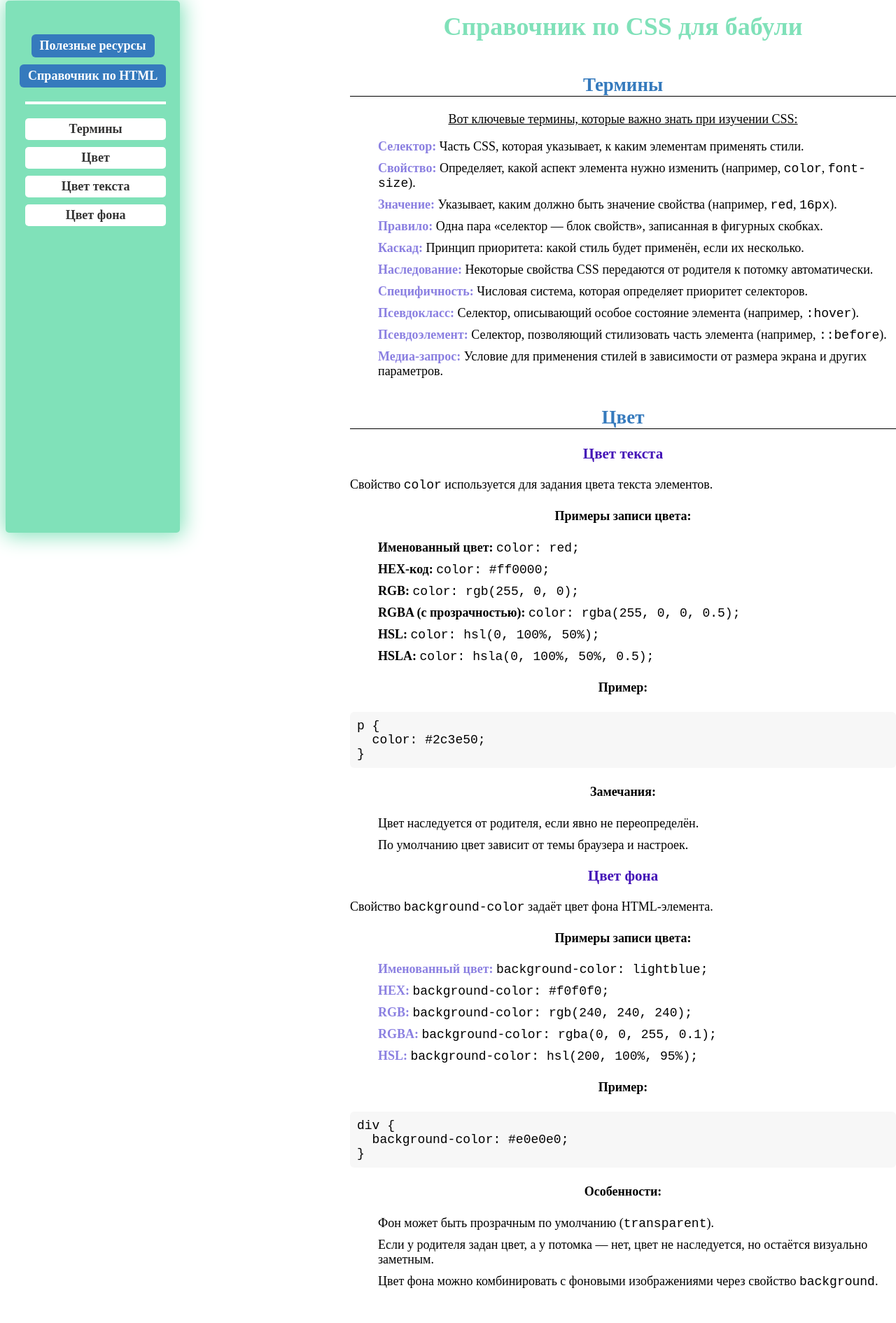
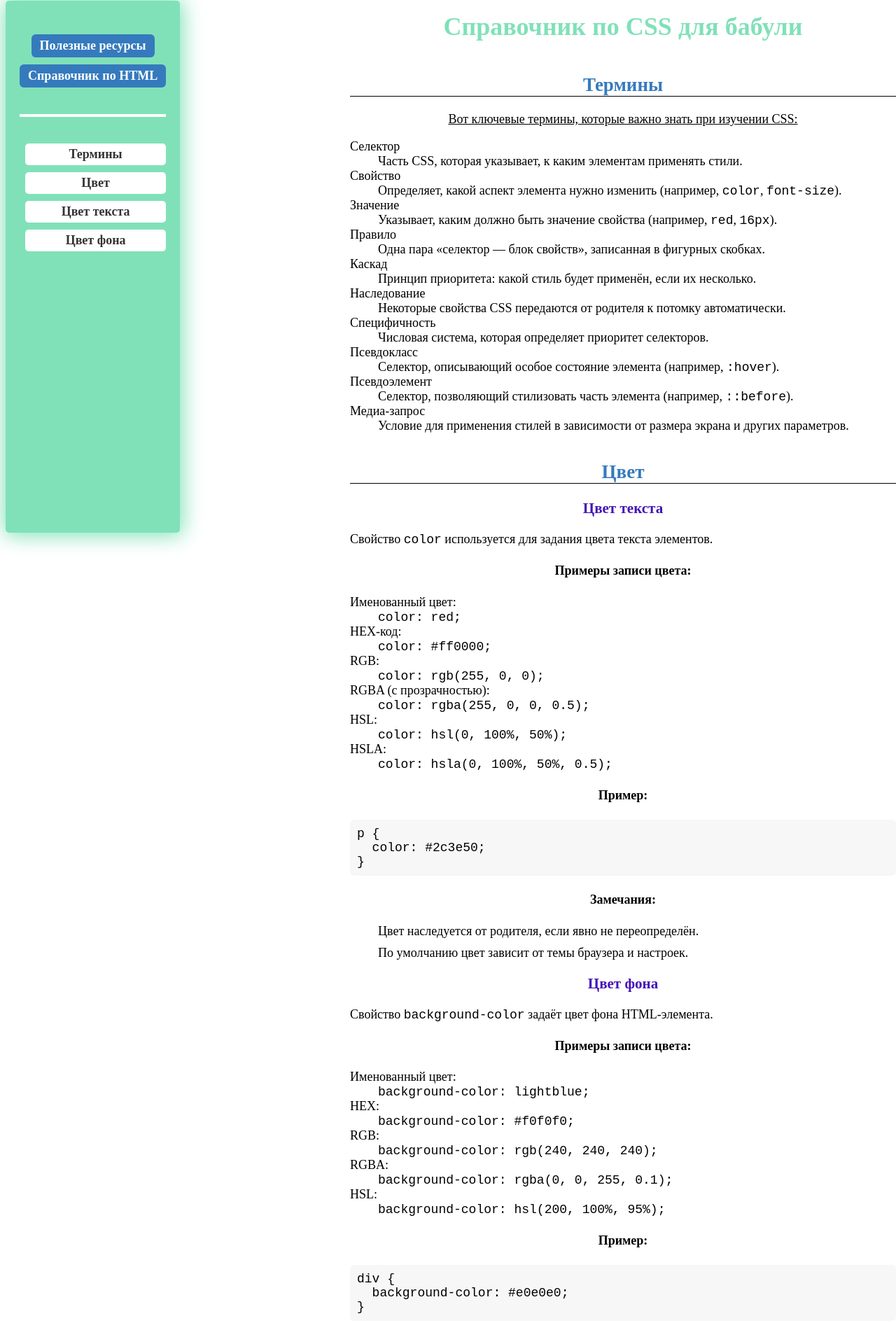
Before and after one commit to zaicenkolili42/-, a plain HTML site: page CSS-book/css.html in a window 1280 px wide. Shown: the part 7-1897 px from the top of the page at 70% size. Before the commit the page ends 1866 px from the top, so only its background shows below. Drawn offline with Linux system fonts and the light colour scheme.

Commit message:
Update style and index files with layout improvements and semantic corrections
Updated CSS with adjusted heights and margins for better layout, replaced `<ul>` with `<dl>` for terminology lists, and added semantic corrections in index.html (e.g., `<html lang="ru">`, `<!DOCTYPE html>`). Improved overall structure and accessibility.

```diff
--- a/CSS-book/css.html
+++ b/CSS-book/css.html
@@ -9,11 +9,11 @@
   <body>
     <aside class="sidebar">
       <ul class="TOC">
-          <li><a href="../Useful-links/useful-links.html" target="_self" class="external-link useful-links">Полезные ресурсы</a></li>
-
-          <a href="../index.html" target="_self" class="external-link HTML-part">Справочник по HTML</a>
-        </li>
-        <hr />
+        <li><a href="../Useful-links/useful-links.html" target="_self" class="external-link useful-links">Полезные ресурсы</a></li>
+        <li><a href="../index.html" target="_self" class="external-link HTML-part">Справочник по HTML</a></li>
+      </ul>
+      <hr />
+      <ul class="TOC">
         <li class="nav-el"><a href="#terms" class="nav-links">Термины</a></li>
         <li class="nav-el"><a href="#color" class="nav-links">Цвет</a></li>
         <li class="nav-el">
@@ -32,99 +32,60 @@
           <p class="default-text">
             Вот ключевые термины, которые важно знать при изучении CSS:
           </p>
-          <ul>
-            <li>
-              <strong>Селектор</strong>
-              Часть CSS, которая указывает, к каким элементам применять стили.
-            </li>
+          <dl>
+            <dt>Селектор</dt>
+            <dd>Часть CSS, которая указывает, к каким элементам применять стили.</dd>
 
-            <li>
-              <strong>Свойство</strong>
-              Определяет, какой аспект элемента нужно изменить (например,
-              <code>color</code>, <code>font-size</code>).
-            </li>
-            <li>
-              <strong>Значение</strong>
-              Указывает, каким должно быть значение свойства (например,
-              <code>red</code>, <code>16px</code>).
-            </li>
+            <dt>Свойство</dt>
+            <dd>Определяет, какой аспект элемента нужно изменить (например, <code>color</code>, <code>font-size</code>).</dd>
 
-            <li>
-              <strong>Правило</strong>
-              Одна пара «селектор — блок свойств», записанная в фигурных
-              скобках.
-            </li>
+            <dt>Значение</dt>
+            <dd>Указывает, каким должно быть значение свойства (например, <code>red</code>, <code>16px</code>).</dd>
 
-            <li>
-              <strong>Каскад</strong>
-              Принцип приоритета: какой стиль будет применён, если их несколько.
-            </li>
+            <dt>Правило</dt>
+            <dd>Одна пара «селектор — блок свойств», записанная в фигурных скобках.</dd>
 
-            <li>
-              <strong>Наследование</strong>
-              Некоторые свойства CSS передаются от родителя к потомку
-              автоматически.
-            </li>
+            <dt>Каскад</dt>
+            <dd>Принцип приоритета: какой стиль будет применён, если их несколько.</dd>
 
-            <li>
-              <strong>Специфичность</strong>
-              Числовая система, которая определяет приоритет селекторов.
-            </li>
+            <dt>Наследование</dt>
+            <dd>Некоторые свойства CSS передаются от родителя к потомку автоматически.</dd>
 
-            <li>
-              <strong>Псевдокласс</strong>
-              Селектор, описывающий особое состояние элемента (например,
-              <code>:hover</code>).
-            </li>
+            <dt>Специфичность</dt>
+            <dd>Числовая система, которая определяет приоритет селекторов.</dd>
 
-            <li>
-              <strong>Псевдоэлемент</strong>
-              Селектор, позволяющий стилизовать часть элемента (например,
-              <code>::before</code>).
-            </li>
+            <dt>Псевдокласс</dt>
+            <dd>Селектор, описывающий особое состояние элемента (например, <code>:hover</code>).</dd>
 
-            <li>
-              <strong>Медиа-запрос</strong>
-              Условие для применения стилей в зависимости от размера экрана и
-              других параметров.
-            </li>
-          </ul>
+            <dt>Псевдоэлемент</dt>
+            <dd>Селектор, позволяющий стилизовать часть элемента (например, <code>::before</code>).</dd>
+
+            <dt>Медиа-запрос</dt>
+            <dd>Условие для применения стилей в зависимости от размера экрана и других параметров.</dd>
+          </dl>
         </section>
         <section>
           <h2 id="color" class="section-heading">Цвет</h2>
           <h3 id="text-color" class="section-subheading">Цвет текста</h3>
           <p class="default-text">
-            Свойство <code>color</code> используется для задания цвета текста
-            элементов.
+            Свойство <code>color</code> используется для задания цвета текста элементов.
           </p>
 
           <h4>Примеры записи цвета:</h4>
-          <ul>
-            <li>
-              <strong class="noviolet">Именованный цвет:</strong>
-              <code>color: red;</code>
-            </li>
-            <li>
-              <strong class="noviolet">HEX-код:</strong>
-              <code>color: #ff0000;</code>
-            </li>
-            <li>
-              <strong class="noviolet">RGB:</strong>
-              <code>color: rgb(255, 0, 0);</code>
-            </li>
-            <li>
-              <strong class="noviolet">RGBA (с прозрачностью):</strong>
-              <code>color: rgba(255, 0, 0, 0.5);</code>
-            </li>
-            <li>
-              <strong class="noviolet">HSL:</strong>
-              <code>color: hsl(0, 100%, 50%);</code>
-            </li>
-            <li>
-              <strong class="noviolet">HSLA:</strong>
-              <code>color: hsla(0, 100%, 50%, 0.5);</code>
-            </li>
-          </ul>
+          <dl>
+            <dt class="noviolet">Именованный цвет:</dt>
+            <dd><code>color: red;</code></dd>
+            <dt class="noviolet">HEX-код:</dt>
+            <dd><code>color: #ff0000;</code></dd>
+            <dt class="noviolet">RGB:</dt>
+            <dd><code>color: rgb(255, 0, 0);</code></dd>
+            <dt class="noviolet">RGBA (с прозрачностью):</dt>
+            <dd><code>color: rgba(255, 0, 0, 0.5);</code></dd>
+            <dt class="noviolet">HSL:</dt>
+            <dd><code>color: hsl(0, 100%, 50%);</code></dd>
+            <dt class="noviolet">HSLA:</dt>
+            <dd><code>color: hsla(0, 100%, 50%, 0.5);</code></dd>
+          </dl>
 
           <h4>Пример:</h4>
           <pre><code>p {
@@ -138,32 +99,22 @@
           </ul>
           <h3 id="background-color">Цвет фона</h3>
           <p class="default-text">
-            Свойство <code>background-color</code> задаёт цвет фона
-            HTML-элемента.
+            Свойство <code>background-color</code> задаёт цвет фона HTML-элемента.
           </p>
 
           <h4>Примеры записи цвета:</h4>
-          <ul>
-            <li>
-              <strong>Именованный цвет:</strong>
-              <code>background-color: lightblue;</code>
-            </li>
-            <li>
-              <strong>HEX:</strong> <code>background-color: #f0f0f0;</code>
-            </li>
-            <li>
-              <strong>RGB:</strong>
-              <code>background-color: rgb(240, 240, 240);</code>
-            </li>
-            <li>
-              <strong>RGBA:</strong>
-              <code>background-color: rgba(0, 0, 255, 0.1);</code>
-            </li>
-            <li>
-              <strong>HSL:</strong>
-              <code>background-color: hsl(200, 100%, 95%);</code>
-            </li>
-          </ul>
+          <dl>
+            <dt>Именованный цвет:</dt>
+            <dd><code>background-color: lightblue;</code></dd>
+            <dt>HEX:</dt>
+            <dd><code>background-color: #f0f0f0;</code></dd>
+            <dt>RGB:</dt>
+            <dd><code>background-color: rgb(240, 240, 240);</code></dd>
+            <dt>RGBA:</dt>
+            <dd><code>background-color: rgba(0, 0, 255, 0.1);</code></dd>
+            <dt>HSL:</dt>
+            <dd><code>background-color: hsl(200, 100%, 95%);</code></dd>
+          </dl>
 
           <h4>Пример:</h4>
           <pre><code>div {
@@ -176,12 +127,10 @@
               Фон может быть прозрачным по умолчанию (<code>transparent</code>).
             </li>
             <li>
-              Если у родителя задан цвет, а у потомка — нет, цвет не
-              наследуется, но остаётся визуально заметным.
+              Если у родителя задан цвет, а у потомка — нет, цвет не наследуется, но остаётся визуально заметным.
             </li>
             <li>
-              Цвет фона можно комбинировать с фоновыми изображениями через
-              свойство <code>background</code>.
+              Цвет фона можно комбинировать с фоновыми изображениями через свойство <code>background</code>.
             </li>
           </ul>
         </section>
--- a/style.css
+++ b/style.css
@@ -16,13 +16,12 @@ body {
   background-color: #004080;
   padding: 30px;
   position: fixed;
-  margin-top: -1vh;
+  margin-top: 1vh;
   border-radius: 5px;
   -webkit-box-shadow: 1px 1px 30px 3px #80a6e1;
   box-shadow: 1px 1px 30px 3px #80a6e1;
   margin-left: -1vh;
-  padding-top: 5;
-  height: 92vh;
+  height: 85vh;
   overflow-y: scroll;
 }
 .TOC {
```
Also changed, not shown: Useful-links/useful-links.html (+10 -26 lines), index.html (+127 -313 lines).
